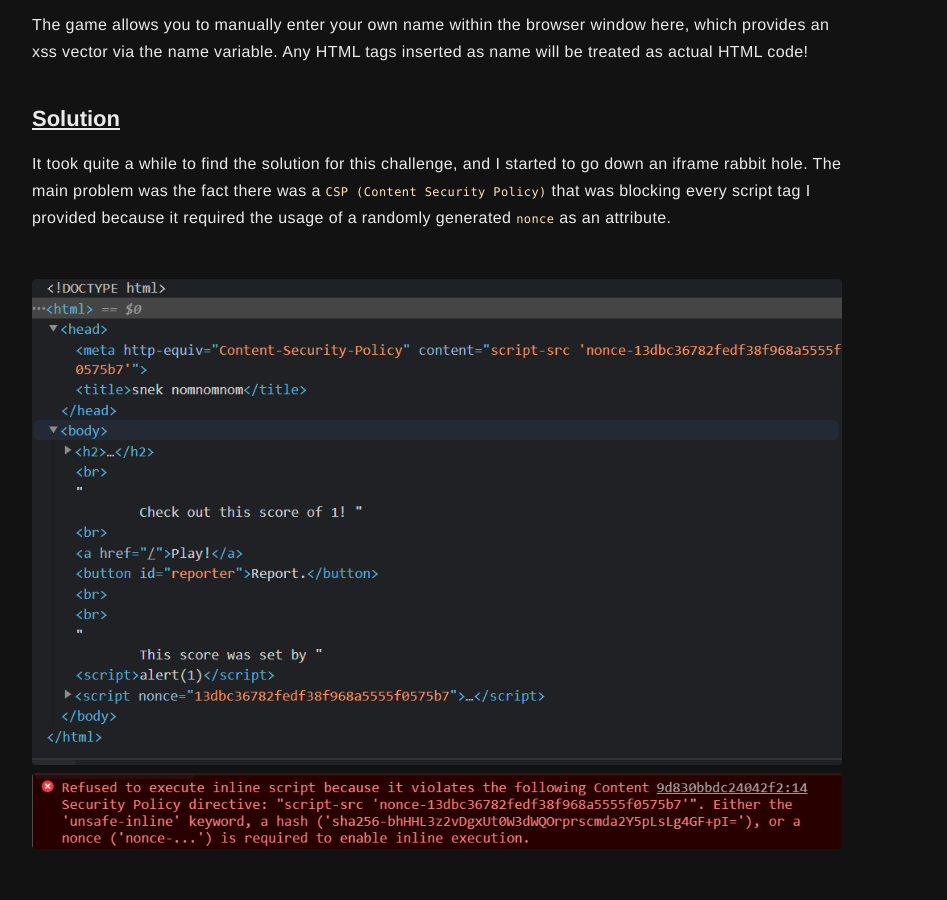
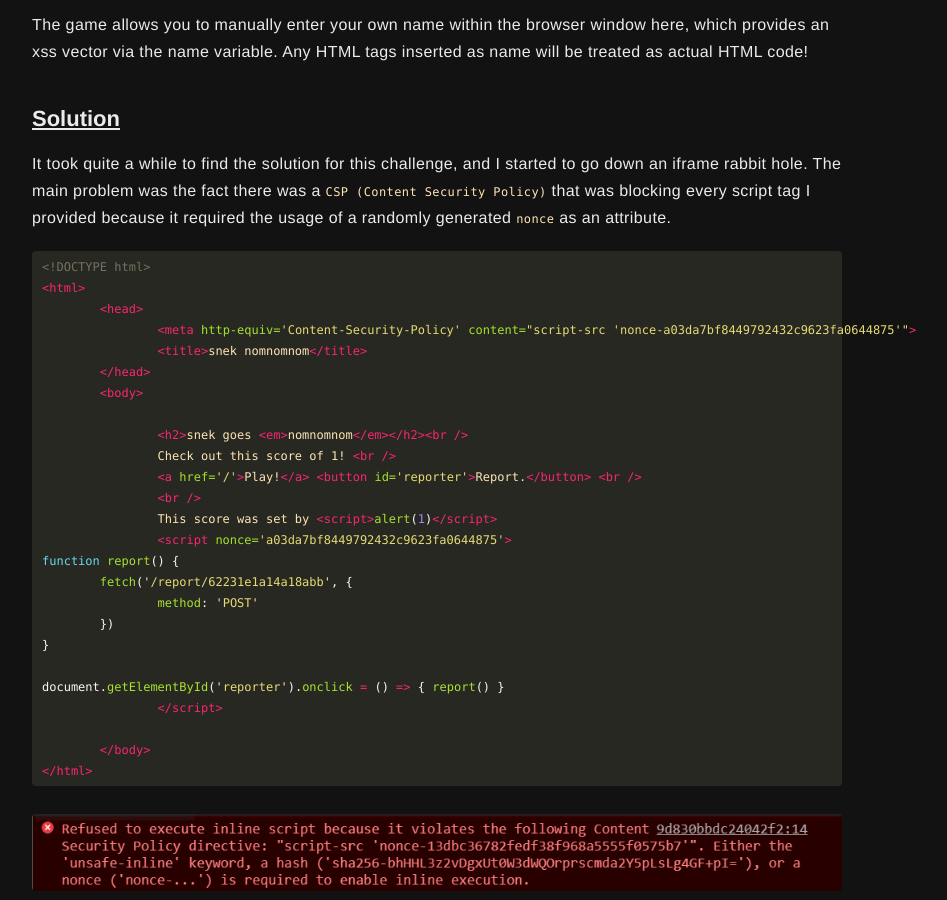
Before and after one commit to CasparovJR/CasparovJR.github.io, a Jekyll site: the page built from _posts/2021-04-08-ångstromCTF-nomnomnom.markdown, in a window 1280 px wide and 900 px high, scrolled down 1898 px. Shown: the whole window, without its empty margins (203-1150 px from the left). Built offline with Jekyll 4.4.1, drawn with Linux system fonts in a browser that asks for light colours.

Commit message:
change whole html image to code

````diff
--- a/_posts/2021-04-08-ångstromCTF-nomnomnom.markdown
+++ b/_posts/2021-04-08-ångstromCTF-nomnomnom.markdown
@@ -31,7 +31,33 @@ The game allows you to manually enter your own name within the browser window he
 
 It took quite a while to find the solution for this challenge, and I started to go down an iframe rabbit hole. The main problem was the fact there was a `CSP (Content Security Policy)` that was blocking every script tag I provided because it required the usage of a randomly generated `nonce` as an attribute.
 
-&nbsp;<img class = "image" src="/assets/images/nomnomnomnonce.PNG">
+```html
+<!DOCTYPE html>
+<html>
+	<head>
+		<meta http-equiv='Content-Security-Policy' content="script-src 'nonce-a03da7bf8449792432c9623fa0644875'">
+		<title>snek nomnomnom</title>
+	</head>
+	<body>
+
+		<h2>snek goes <em>nomnomnom</em></h2><br />
+		Check out this score of 1! <br />
+		<a href='/'>Play!</a> <button id='reporter'>Report.</button> <br />
+		<br />
+		This score was set by <script>alert(1)</script>
+		<script nonce='a03da7bf8449792432c9623fa0644875'>
+function report() {
+	fetch('/report/62231e1a14a18abb', {
+		method: 'POST'
+	})
+}
+
+document.getElementById('reporter').onclick = () => { report() }
+		</script>
+
+	</body>
+</html>
+```
 <img class = "image" src="/assets/images/nomnomnomnonce2.PNG">&nbsp;
 
 That was until I found out that unfinished script tags ate (haha! nom'd) the script tag that was below it. The good thing about this is that it meant I could inject javascript code into the `<script src>` attribute with the nonce as the attribute of it, due to firefox being very weird with a topic called Dangling Markup.
````
